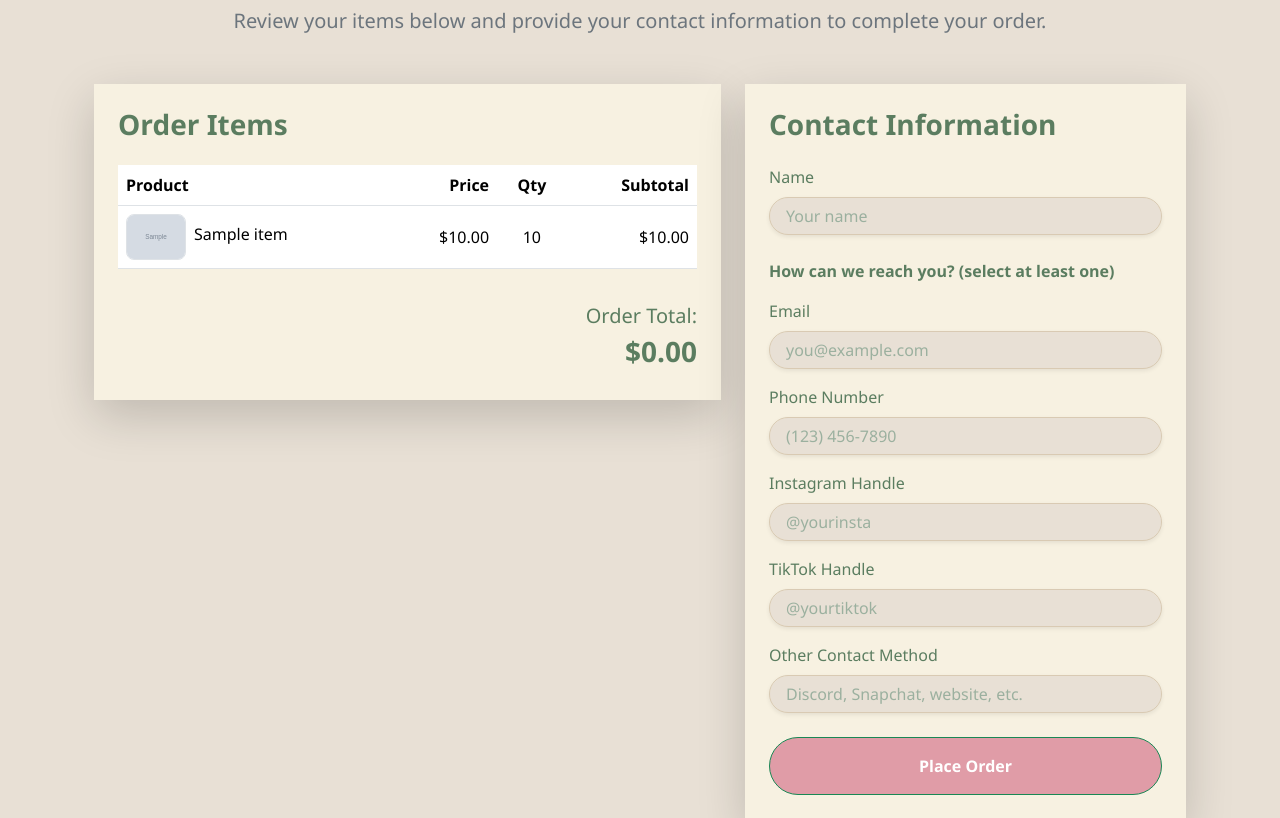
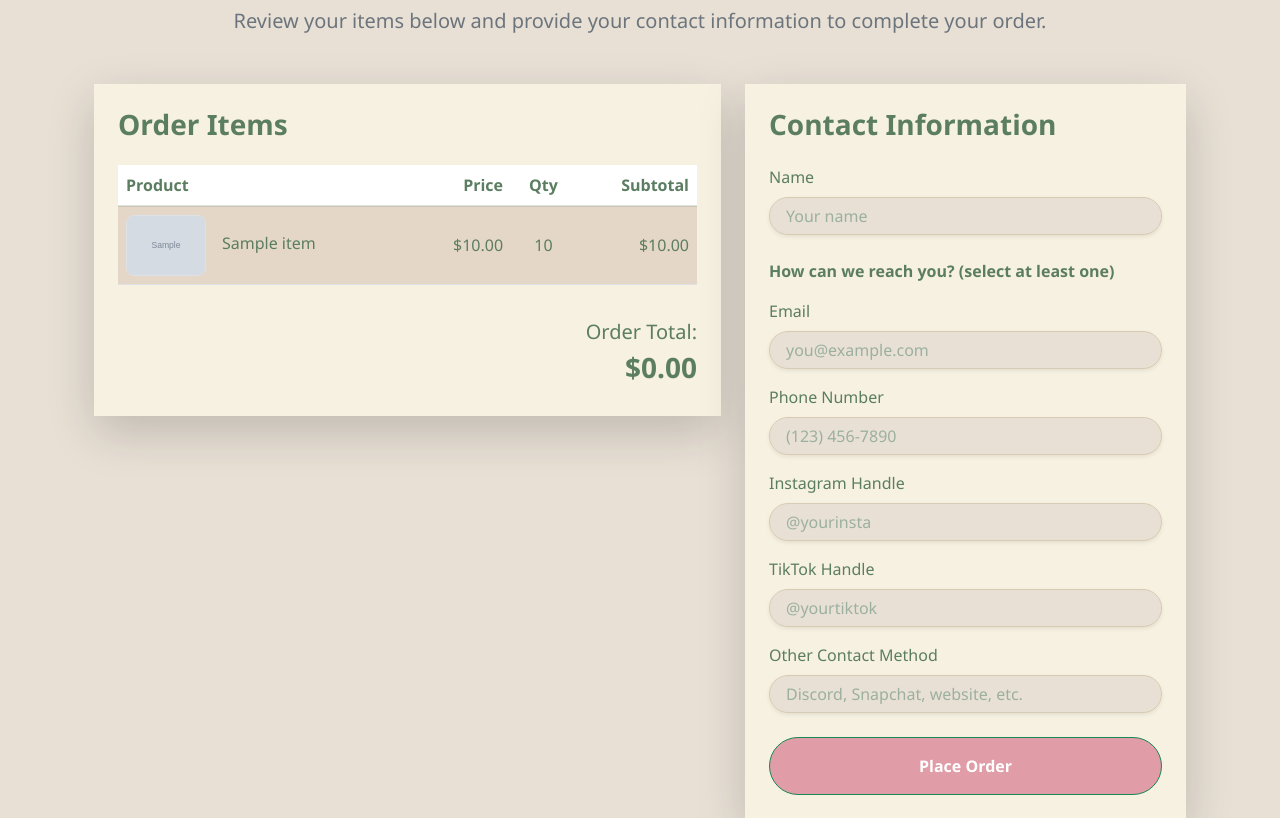
Before and after one commit to datnaijakid/Neetzmadeit, a Python web app: template templates/checkout.html in a window 1280 px wide. Shown: the part 231-1049 px from the top of the page. Run offline with Jinja, Linux system fonts and the light colour scheme; the template is opened without the code that fills it: most values are stand-ins (such as "Sample title", 1, 10 or a date in 2020); grey boxes marked "Sample" are stand-in pictures; some libraries are stand-ins or nearby versions.

Commit message:
Make checkout table match cart table styling

```diff
--- a/templates/checkout.html
+++ b/templates/checkout.html
@@ -16,7 +16,7 @@
           <div class="card-body p-4">
             <h3 class="fw-bold mb-4">Order Items</h3>
             <div class="table-responsive">
-              <table class="table align-middle">
+              <table class="table align-middle cart-table">
                 <thead>
                   <tr>
                     <th>Product</th>
@@ -27,13 +27,13 @@
                 </thead>
                 <tbody>
                   {% for item in cart_items %}
-                  <tr>
+                  <tr class="cart-item-row">
                     <td>
-                      <div class="d-flex align-items-center gap-2">
+                      <div class="d-flex align-items-center gap-3">
                         <img
                           src="{{ url_for('static', filename='assets/img/' ~ item.image) }}"
                           alt="{{ item.name }}"
-                          width="60"
+                          width="80"
                           class="rounded-3 border"
                         />
                         <div>
@@ -43,9 +43,7 @@
                     </td>
                     <td class="text-end">${{ '%.2f' | format(item.price) }}</td>
                     <td class="text-center">{{ item.quantity }}</td>
-                    <td class="text-end">
-                      ${{ '%.2f' | format(item.subtotal) }}
-                    </td>
+                    <td class="text-end">${{ '%.2f' | format(item.subtotal) }}</td>
                   </tr>
                   {% endfor %}
                 </tbody>
```
